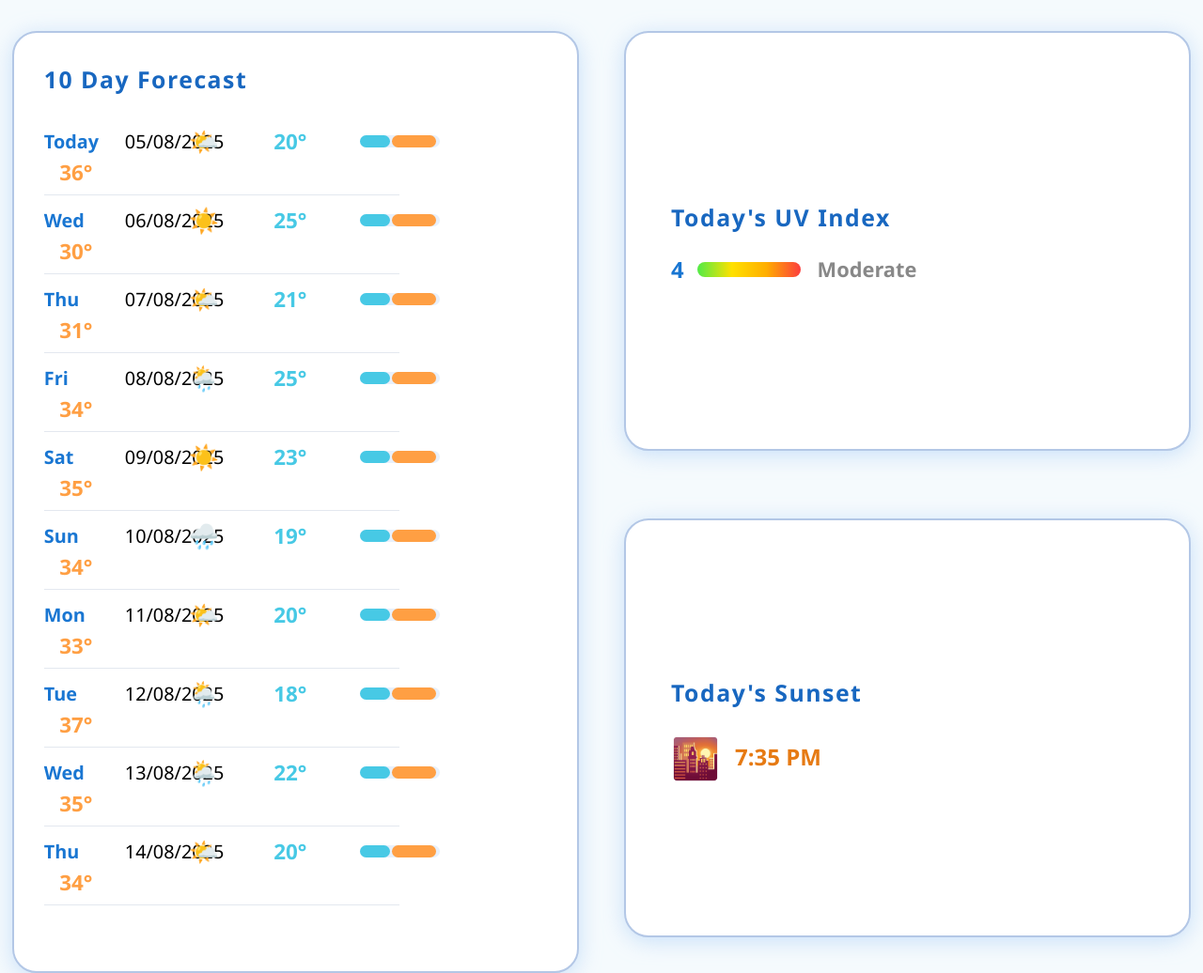
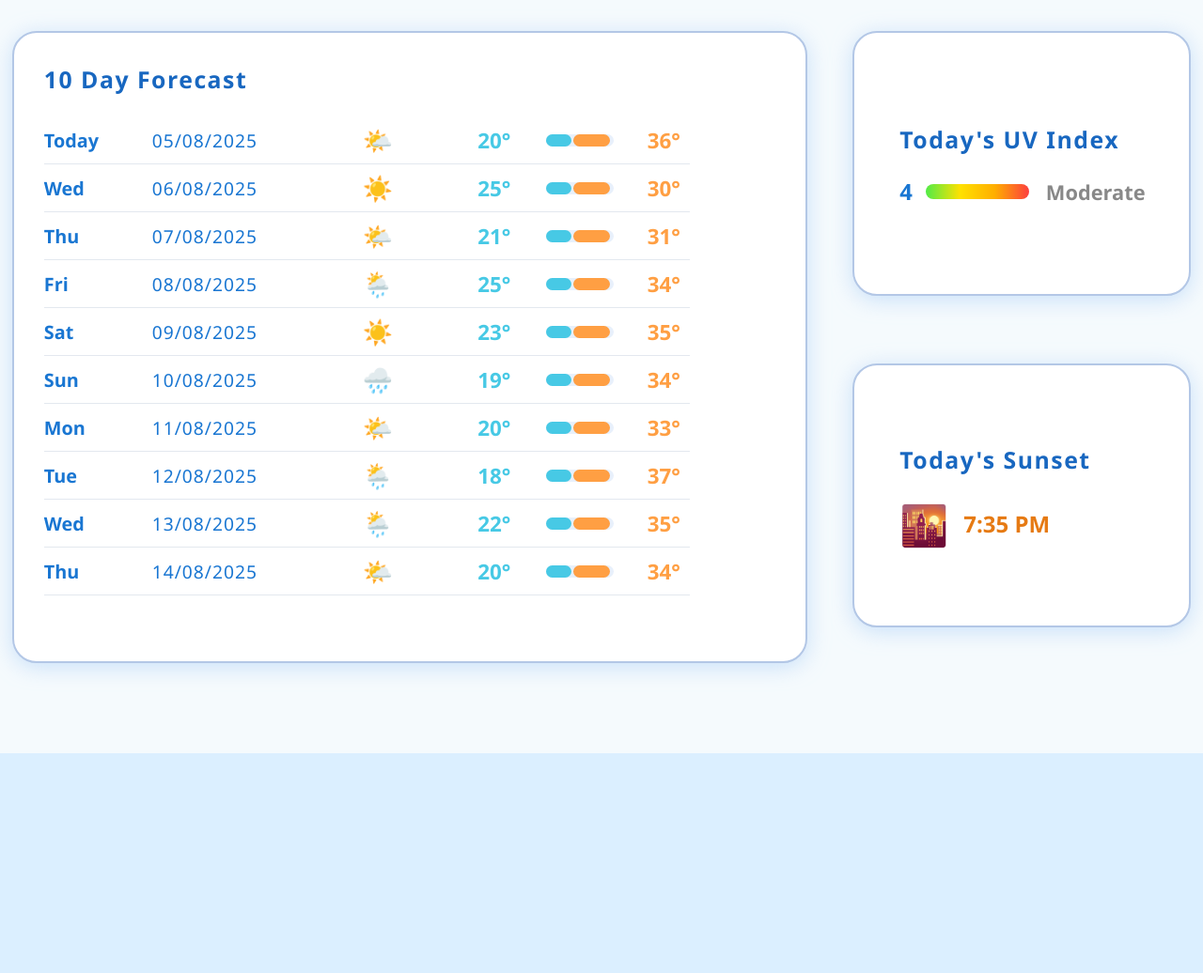
Before and after one commit to avivr00/weatherstation, a plain HTML site: page frontend/index.html in a window 1280 px wide. Shown: the part 1120-2156 px from the top of the page at 94% size. After the commit the page ends 1922 px from the top, so only its background shows below. Drawn offline with Linux system fonts and the light colour scheme.

Commit message:
i chaned

```diff
--- a/frontend/index.css
+++ b/frontend/index.css
@@ -197,15 +197,14 @@ body {
 /* Bottom row: 10 Day + UV/Sunset */
 .main-bottom-row {
     display: grid;
-    grid-template-columns: 1fr 1fr;
-    gap: 48px; /* space between 10 day and UV/Sunset */
+    grid-template-columns: 1fr 360px; /* adjust 360px as needed */
+    gap: 48px;
     width: 98vw;
     max-width: 1600px;
     margin: 30px auto 32px auto;
     min-height: 540px;
     align-items: stretch;
 }
-
 .ten-day-col {
     display: flex;
     flex-direction: column;
@@ -244,24 +243,35 @@ body {
 
 .ten-day-row {
     display: grid;
-    grid-template-columns: 68px 42px 48px 100px 48px; /* label | icon | min | bar | max */
+    grid-template-columns: 62px 170px 150px 50px 80px 55px;
     align-items: center;
     border-bottom: 1.5px solid #e3e8ef;
-    padding: 8px 0;
+    padding: 7px 0;
     width: 100%;
     box-sizing: border-box;
-    column-gap: 18px;  /* NEW: gap between columns */
+    column-gap: 24px;
 }
 
 .day-label {
     font-weight: 700;
     color: #1976d2;
     text-align: left;
+    margin-right: 4px;
+}
+
+.day-date {
+    font-size: 0.97em;
+    color: #1976d2;
+    font-weight: 500;
+    min-width: 120px;  /* שינוי פה! */
+    text-align: center;
+    letter-spacing: 1px;
 }
 
 .day-icon {
     font-size: 1.3em;
     justify-self: center;
+    /* הסר margin-left כאן */
 }
 
 .day-min, .day-max {
@@ -269,22 +279,23 @@ body {
     text-align: center;
     font-weight: 700;
     margin: 0;
-    padding: 0 4px; /* NEW: more space left/right */
+    padding: 0 4px;
 }
 
 .day-min { color: #47c9e5; }
 .day-max { color: #ff9f43; }
 
 .day-range {
-    width: 85px;   /* Wider bar */
+    width: 72px;
     height: 13px;
     background: #e8f0fb;
     border-radius: 8px;
-    margin: 0 6px;  /* More space around bar */
+    margin: 0 6px;
     display: inline-block;
     position: relative;
-    min-width: 65px;
+    min-width: 58px;
 }
+
 
 
 .day-range-bar {
```
Also changed, not shown: frontend/index.html (+3 -4 lines).
